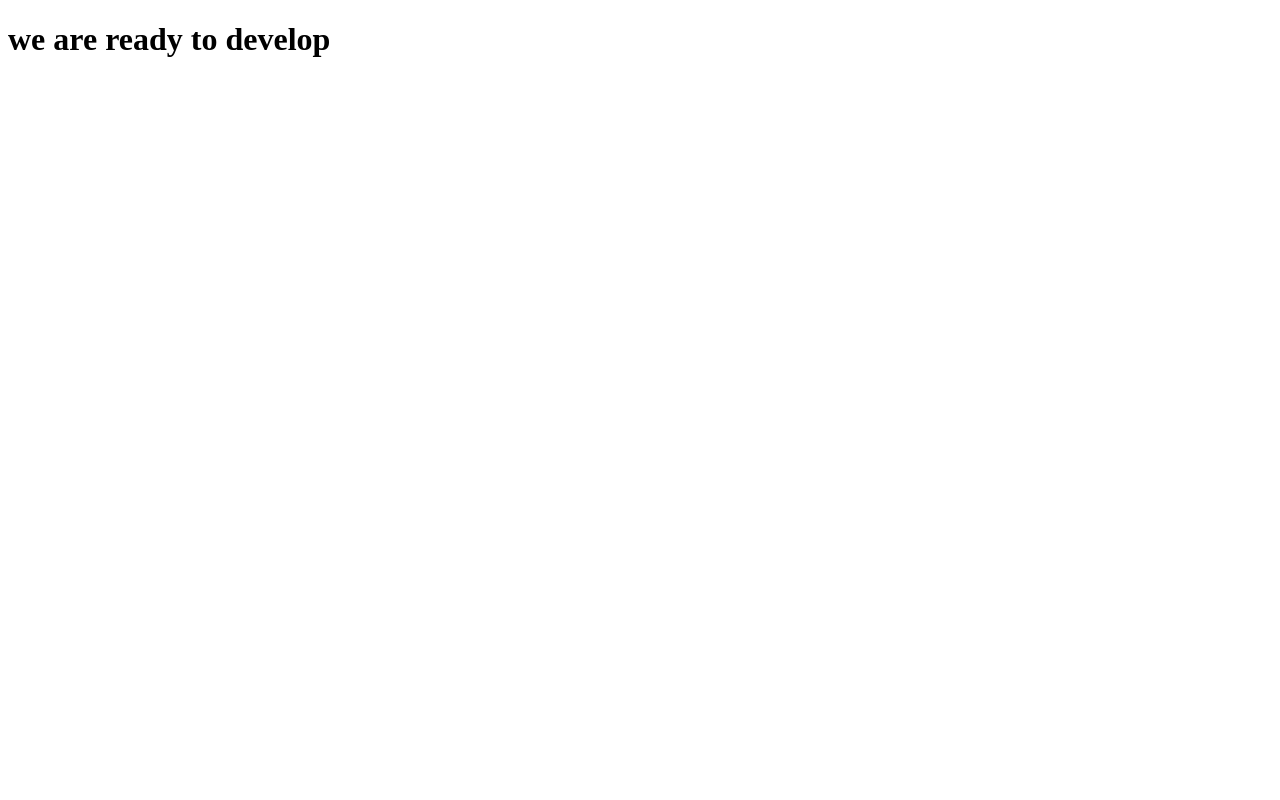
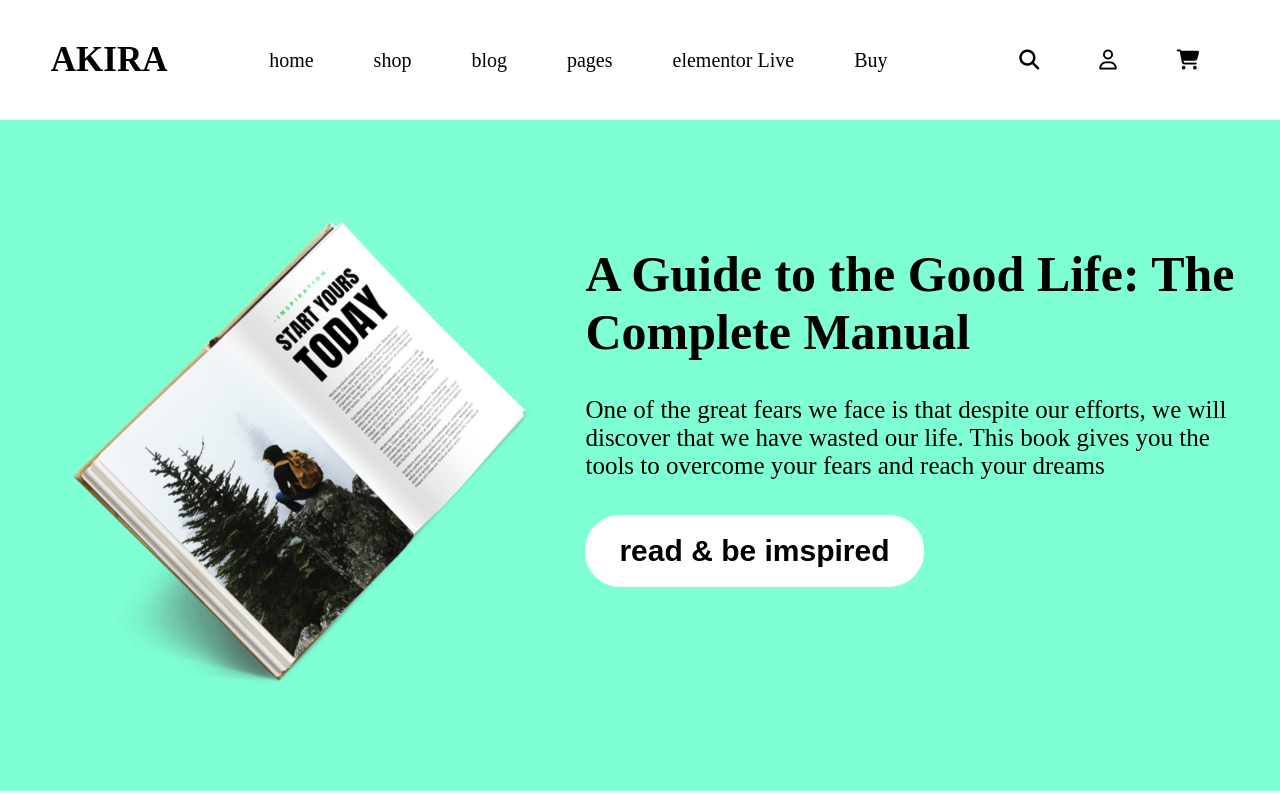
Before and after one commit to YeBenLing-ZAMAN/practicesProblem-13, a plain HTML site: page main.html in a window 1280 px wide. Drawn offline with Linux system fonts and the light colour scheme.

Commit message:
bannar is done

```diff
--- a/css/style.css
+++ b/css/style.css
@@ -0,0 +1,96 @@
+
+
+*{
+    margin: 0;
+    padding: 0;
+}
+
+/*----------------      common styles
+------------------ */
+
+
+/*----------------      navbar styles
+------------------ */
+
+.navbar{
+    display: flex;
+    justify-content: space-around;
+    align-items: center;
+    padding: 40px 15px;
+}
+
+.navber-logo{
+    font-size: 35px;
+    font-weight: 700;
+    cursor: pointer;
+
+}
+.navbar>ul>li{
+    list-style: none;
+}
+.navbar>ul>li>a{
+    text-decoration: none;
+    font-size: 20px;
+    color: black;
+    font-weight: 500;
+    padding: 10px 30px;
+}
+.navbar>ul{
+    display: flex;
+}
+.icon{
+    display: flex;
+    cursor: pointer;
+}
+.top-icon{
+    padding: 10px 30px;
+    font-size:20px;
+}
+
+/*----------------      bannar styles
+------------------ */
+.bannar{
+    display: flex;
+    flex-wrap: nowrap;
+    padding: 50px 20px;
+    background-color:aquamarine;
+}
+
+.bannar-image{
+    width: 100%;
+    text-align: center;
+    padding: 50px;
+}
+.bannar-text{
+    margin-top: 60px;
+}
+
+.bannar-text h1{
+    font-size: 50px;
+    font-weight: 900;
+    margin: 15px 0px;
+}
+.bannar-text p{
+    font-size: 25px;
+    font-weight: 400;
+    margin: 35px 0px;
+}
+.bannar-button{
+    outline: 0;
+    font-size: 30px;
+    font-weight: 700;
+    padding: 15px 30px;
+    border: 4px solid white;
+    background-color: white;
+    border-radius: 35px;
+}
+.bannar-button:hover{
+    border: 4px solid black;
+    background-color:aquamarine;
+    transition: 1s;
+
+}
+.bannar-button a{
+    text-decoration: none;
+    color: black;
+}
--- a/main.html
+++ b/main.html
@@ -8,6 +8,40 @@
     <link rel="stylesheet" href="./css/style.css">
 </head>
 <body>
-    <h1>we are ready to develop</h1>
+    <header >
+        <nav class="navbar">
+            <div class="navber-logo">AKIRA</div>
+            <ul>
+                <li><a href="#">home</a></li>
+                <li><a href="#">shop</a></li>
+                <li><a href="#">blog</a></li>
+                <li><a href="#">pages</a></li>
+                <li><a href="#">elementor Live</a></li>
+                <li><a href="#">Buy</a></li>
+            </ul>
+            <ul class="icon">
+                <i class="top-icon fas fa-search"></i>
+                <i class="top-icon far fa-user"></i>
+                <i class="top-icon fas fa-shopping-cart"></i>
+            </ul>
+        </nav>
+    </header>
+    <section class="bannar">
+        <div class="bannar-image">
+            <img src="./image/book.png" alt="">
+        </div>
+        <div class="bannar-text">
+            <h1>A Guide to the Good Life: The Complete Manual</h1>
+            <p>One of the great fears we face is that despite our efforts, we will discover that we have wasted our life. This book gives you the tools to overcome your fears and reach your dreams</p>
+            <button class="bannar-button"><a href="" target="_blank">read & be imspired</a></button>
+        </div>
+    </section>
+
+
+
+
+
+
+    <script src="https://kit.fontawesome.com/f0ecdff264.js" crossorigin="anonymous"></script>
 </body>
 </html>
```
Also changed, not shown: image/book.png (added).
